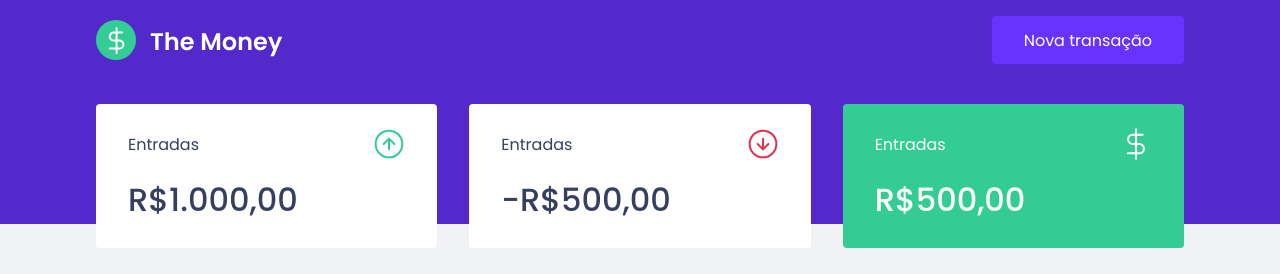
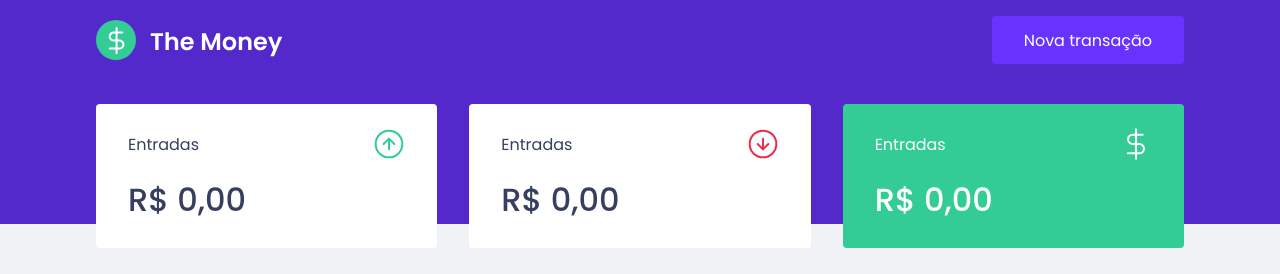
Before and after one commit to Anderson-Andre-P/the_money, a React (Create React App) app: page / in a window 1280 px wide. Shown: the top 274 px of the page. Built offline with nearby package versions, Linux system fonts and the light colour scheme; no server answers; what miragejs would draw is missing.

Commit message:
feat: criando hook

```diff
--- a/src/App.tsx
+++ b/src/App.tsx
@@ -5,10 +5,7 @@
 import { NewTransactionModal } from "./components/NewTransactionModal";
 
 import { GlobalStyle } from "./styles/global";
-import {
-  TransactionContext,
-  TransactionsProvider,
-} from "./TransactionsContext";
+import { TransactionsProvider } from "./hooks/useTransactions";
 
 Modal.setAppElement("#root");
 
--- a/src/components/NewTransactionModal/index.tsx
+++ b/src/components/NewTransactionModal/index.tsx
@@ -1,11 +1,11 @@
 import { FormEvent, useState, useContext } from "react";
 import Modal from "react-modal";
-import { TransactionContext } from "../../TransactionsContext";
 import { api } from "../../services/api";
 import closeImg from "../../assets/close.svg";
 import incomeImg from "../../assets/income.svg";
 import outcomeImg from "../../assets/outcome.svg";
 import { Container, TransactionTypeContainer, RadioBox } from "./styles";
+import { useTransactions } from "../../hooks/useTransactions";
 
 interface NewTransactionModalProps {
   isOpen: boolean;
@@ -16,7 +16,7 @@
   isOpen,
   onRequestClose,
 }: NewTransactionModalProps) {
-  const { createTransaction } = useContext(TransactionContext);
+  const { createTransaction } = useTransactions();
 
   const [title, setTitle] = useState("");
   const [amount, setAmount] = useState(0);
--- a/src/components/Summary/index.tsx
+++ b/src/components/Summary/index.tsx
@@ -2,14 +2,38 @@
 import incomeImg from "../../assets/income.svg";
 import outcomeImg from "../../assets/outcome.svg";
 import totalImg from "../../assets/total.svg";
-import { TransactionContext } from "../../TransactionsContext";
+import { useTransactions } from "../../hooks/useTransactions";
 
 import { Container } from "./styles";
 
 export function Summary() {
-  const { transactions } = useContext(TransactionContext);
+  const { transactions } = useTransactions();
 
-  console.log(transactions);
+  // const totalDeposits = transactions.reduce((acc, transaction) => {
+  //   if (transaction.type === "deposit") {
+  //     return acc + transaction.amount;
+  //   }
+  //   return acc;
+  // }, 0);
+
+  const sumary = transactions.reduce(
+    (acc, transaction) => {
+      if (transaction.type === "deposit") {
+        acc.deposits += transaction.amount;
+        acc.total += transaction.amount;
+      } else {
+        acc.withdraws += transaction.amount;
+        acc.total -= transaction.amount;
+      }
+
+      return acc;
+    },
+    {
+      deposits: 0,
+      withdraws: 0,
+      total: 0,
+    }
+  );
 
   return (
     <Container>
@@ -18,21 +42,37 @@
           <p>Entradas</p>
           <img src={incomeImg} alt="Entradas" />
         </header>
-        <strong>R$1.000,00</strong>
+        <strong>
+          {new Intl.NumberFormat("pt-BR", {
+            style: "currency",
+            currency: "BRL",
+          }).format(sumary.deposits)}
+          {/* R${sumary.deposits} */}
+        </strong>
       </div>
       <div>
         <header>
           <p>Entradas</p>
           <img src={outcomeImg} alt="Saídas" />
         </header>
-        <strong>-R$500,00</strong>
+        <strong>
+          {new Intl.NumberFormat("pt-BR", {
+            style: "currency",
+            currency: "BRL",
+          }).format(sumary.withdraws)}
+        </strong>
       </div>
       <div className="highlight-background">
         <header>
           <p>Entradas</p>
           <img src={totalImg} alt="Total" />
         </header>
-        <strong>R$500,00</strong>
+        <strong>
+          {new Intl.NumberFormat("pt-BR", {
+            style: "currency",
+            currency: "BRL",
+          }).format(sumary.total)}
+        </strong>
       </div>
     </Container>
   );
--- a/src/components/TransactionTable/index.tsx
+++ b/src/components/TransactionTable/index.tsx
@@ -1,10 +1,10 @@
 import { useContext, useEffect, useState } from "react";
 import { api } from "../../services/api";
-import { TransactionContext } from "../../TransactionsContext";
+import { useTransactions } from "../../hooks/useTransactions";
 import { Container } from "./styles";
 
 export function TransactionTable() {
-  const { transactions } = useContext(TransactionContext);
+  const { transactions } = useTransactions();
 
   return (
     <Container>
--- a/src/TransactionsContext.tsx
+++ b/src/hooks/useTransactions.tsx
@@ -1,5 +1,11 @@
-import { createContext, useEffect, useState, ReactNode } from "react";
-import { api } from "./services/api";
+import {
+  createContext,
+  useEffect,
+  useState,
+  ReactNode,
+  useContext,
+} from "react";
+import { api } from "../services/api";
 
 interface Transaction {
   id: number;
@@ -33,7 +39,7 @@
   createTransaction: (transaction: TransactionInput) => Promise<void>;
 }
 
-export const TransactionContext = createContext<TransactionsContextData>(
+const TransactionContext = createContext<TransactionsContextData>(
   {} as TransactionsContextData
 );
 
@@ -62,3 +68,9 @@
     </TransactionContext.Provider>
   );
 }
+
+export function useTransactions() {
+  const context = useContext(TransactionContext);
+
+  return context;
+}
--- a/src/index.tsx
+++ b/src/index.tsx
@@ -11,22 +11,22 @@
   seeds(server) {
     server.db.loadData({
       transactions: [
-        {
-          id: 1,
-          title: "Freelancer de website",
-          type: "deposit",
-          category: "Desenvolvimento",
-          amount: 6000,
-          createdAt: new Date("2021-03-03 14:16:50"),
-        },
-        {
-          id: 2,
-          title: "Livros",
-          type: "withdraw",
-          category: "Desenvolvimento pessoal",
-          amount: 1000,
-          createdAt: new Date("2021-01-03 11:10:50"),
-        },
+        // {
+        //   id: 1,
+        //   title: "Freelancer de website",
+        //   type: "deposit",
+        //   category: "Desenvolvimento",
+        //   amount: 6000,
+        //   createdAt: new Date("2021-03-03 14:16:50"),
+        // },
+        // {
+        //   id: 2,
+        //   title: "Livros",
+        //   type: "withdraw",
+        //   category: "Desenvolvimento pessoal",
+        //   amount: 1000,
+        //   createdAt: new Date("2021-01-03 11:10:50"),
+        // },
       ],
     });
   },
```
